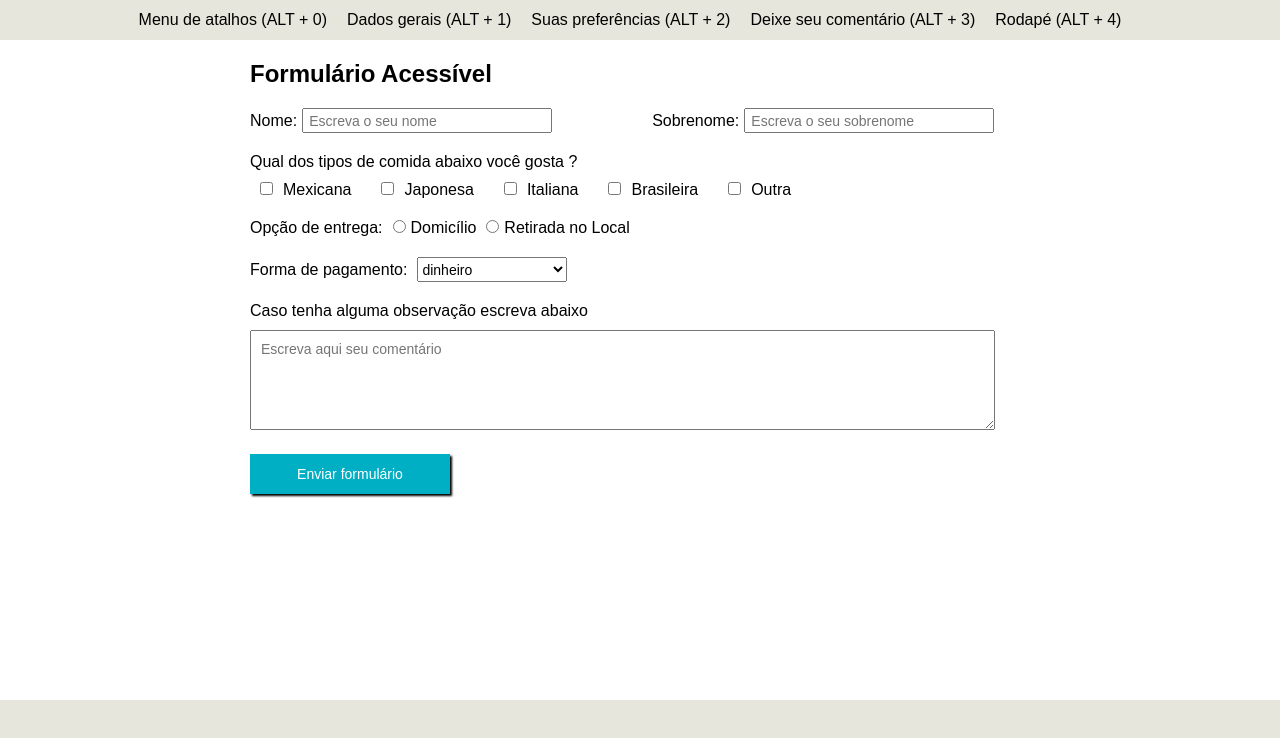
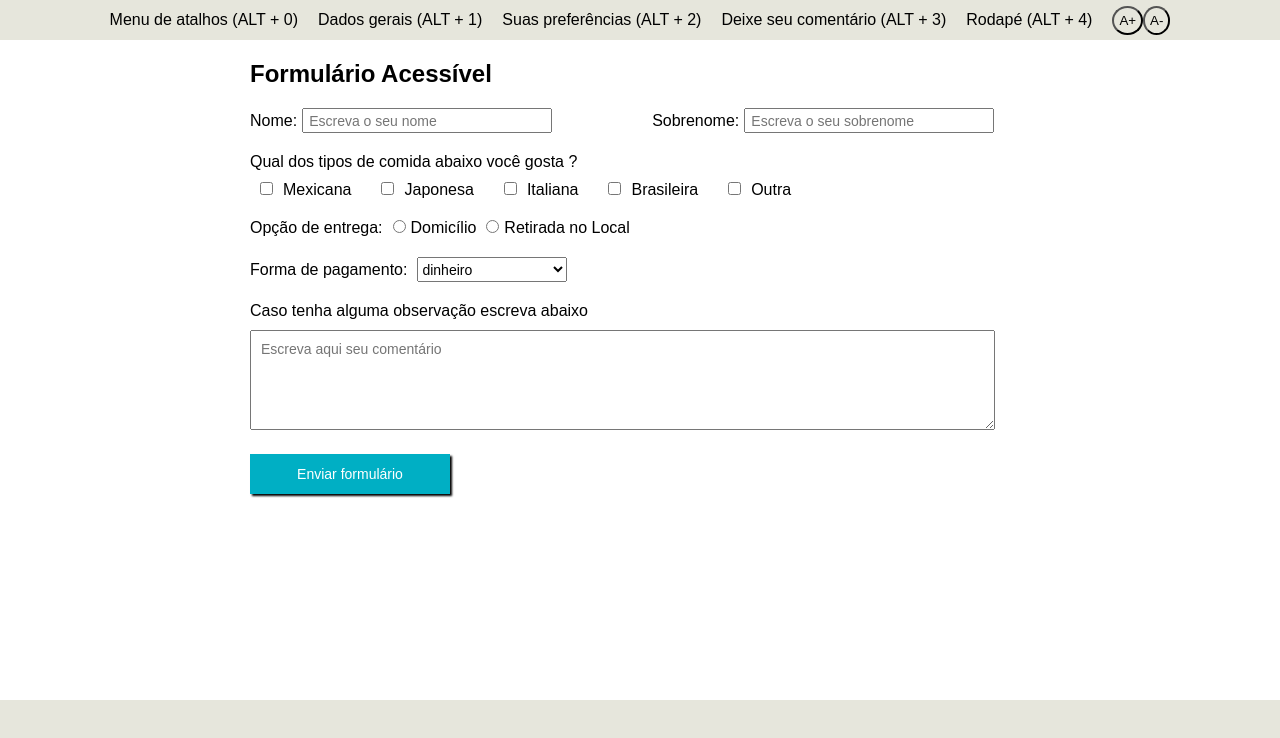
Before and after one commit to vyamashiro/Formulario-Acessivel, a React (Create React App) app: page / in a window 1280 px wide. Shown: the top 738 px of the page. Built offline with nearby package versions, Linux system fonts and the light colour scheme.

Commit message:
add controlled form in CommentBox

```diff
--- a/src/components/Form.jsx
+++ b/src/components/Form.jsx
@@ -17,8 +17,8 @@ function Form() {
     <>
       <Navbar defaultProps={defaultProps} setFontSize={setFontSize} />
       <Styled.Main>
-        <Styled.MainTitle>Formulário Acessível</Styled.MainTitle>
         <form>
+          <Styled.MainTitle>Formulário Acessível</Styled.MainTitle>
           <GeneralData />
           <Preference />
           <DeliveryOptions />
--- a/src/components/commentBox/CommentBox.jsx
+++ b/src/components/commentBox/CommentBox.jsx
@@ -1,12 +1,18 @@
 /* eslint-disable jsx-a11y/no-access-key */
-import React from 'react';
+import React, { useState } from 'react';
 import * as Styled from './CommentBox.style';
 
-const CommentBox = () => (
-  <Styled.CommentBox role="group" aria-labelledby="grupo-comentario">
-    <Styled.Legend id="grupo-comentario">Caso tenha alguma observação escreva abaixo</Styled.Legend>
-    <Styled.CommentTextArea placeholder="Escreva aqui seu comentário" accessKey="3" />
-  </Styled.CommentBox>
-);
+const CommentBox = () => {
+  const [state, setState] = useState('');
+
+  const handleChange = (event) => { setState(event.target.value); };
+
+  return (
+    <Styled.CommentBox role="group" aria-labelledby="grupo-comentario">
+      <Styled.Legend id="grupo-comentario">Caso tenha alguma observação escreva abaixo</Styled.Legend>
+      <Styled.CommentTextArea value={state} onChange={handleChange} placeholder="Escreva aqui seu comentário" accessKey="3" />
+    </Styled.CommentBox>
+  );
+};
 
 export default CommentBox;
--- a/src/components/navbar/Navbar.jsx
+++ b/src/components/navbar/Navbar.jsx
@@ -12,6 +12,8 @@ const Navbar = ({ fontSize, setFontSize }) => {
   const increaseFontSize = () => {
     // event.preventDefault();
     setFontSize(fontSize + 1);
+
+    // eslint-disable-next-line no-console
     console.log('fontSize', fontSize);
   };
   // eslint-disable-next-line no-console
@@ -34,10 +36,10 @@ const Navbar = ({ fontSize, setFontSize }) => {
           <Styled.NavItem tabIndex="0">Deixe seu comentário (ALT + 3)</Styled.NavItem>
           <Styled.NavItem tabIndex="0">Rodapé (ALT + 4)</Styled.NavItem>
           <Styled.ButtonContainer>
-            {/* <Styled.Button onClick={() => { increaseFontSize(fontSize, setFontSize); }}>
+            <Styled.Button onClick={() => { increaseFontSize(fontSize, setFontSize); }}>
               A+
-            </Styled.Button> */}
-            {/* <Styled.Button onClick={decreaseFontSize}>A-</Styled.Button> */}
+            </Styled.Button>
+            <Styled.Button onClick={decreaseFontSize}>A-</Styled.Button>
           </Styled.ButtonContainer>
         </ul>
       </Styled.Nav>
```
Also changed, not shown: 1 other file (tests, documents, lock files or other folders).
